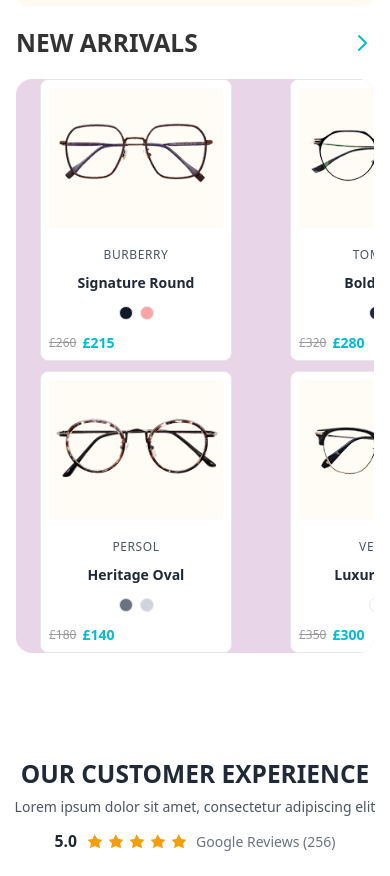
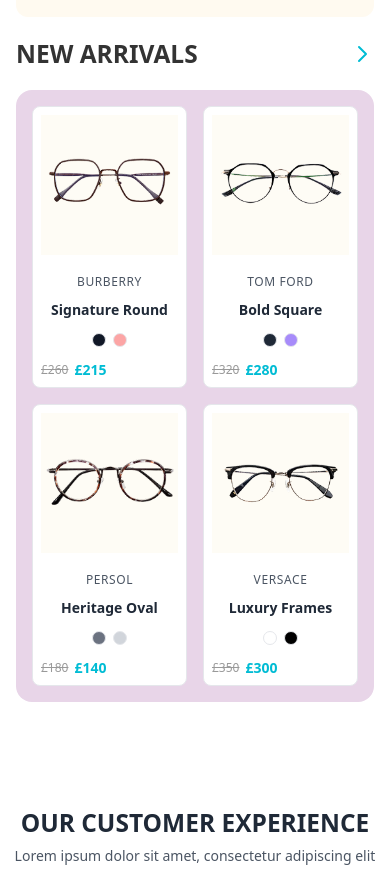
Before and after one commit to 17ishan/specs-at-home-2-, a plain HTML site: page index.html in a window 390 px wide. Shown: the part 1900-2776 px from the top of the page. Drawn offline with Linux system fonts and the light colour scheme.

Commit message:
ui updated

```diff
--- a/style.css
+++ b/style.css
@@ -790,10 +790,10 @@
   flex-shrink: 0;
   /* border: 2px solid black; */
 }
-.product-card-wrapper {
+/* .product-card-wrapper {
   width: 280px;
   /* border: 2px solid black; */
-}
+} */
 
 .product-card {
   background-color: white;
@@ -1609,26 +1609,18 @@
     gap: 2px;
   }
 
- .scroll-container {
-  display: flex;
-  flex-direction: row;
-  /* gap: px;                 small gaps between items */
-  overflow-x: auto;         /* enable horizontal scrolling */
-  -webkit-overflow-scrolling: touch; /* smooth scroll on mobile */
-  padding: 8px 0;
-}
+
 
 .product-card-wrapper {
   /* border: 1px solid black; */
   text-align: center;
   flex: 0 0 120px;          /* fixed width per card */
-  height: 290px;            /* adjust as needed */
   display: flex;
   justify-content: center;
   align-items: center;
   border-radius: 8px;
   /* box-sizing: border-box; */
-  width: 160px;
+  /* width: 160px; */
 }
 
 
@@ -1952,14 +1944,14 @@
   }
 
   /* --- Testimonials + Blogs → carousel --- */
-  .scroll-container {
+  #testimonial-cards{
     display: flex;
     overflow-x: auto;
     gap: 12px;
     padding: 0 1rem;
     scroll-snap-type: x mandatory;
   }
-  .scroll-container > * {
+  #testimonial-cards> * {
     min-width: 240px;
     scroll-snap-align: start;
   }
@@ -2499,7 +2491,7 @@
         /* padding: 20px; */
         position: relative;
         overflow: hidden;
-        width: 100%;
+        /* width: 100%; */
         box-sizing: border-box;
         /* border: 2px solid black; */
       }
@@ -2507,18 +2499,18 @@
       #new-arrivals .scroll-container {
         display: grid;
         grid-template-columns: repeat(2, 1fr);
-        gap: 10px;
+        gap: 16px;
         width: 100%;
         overflow: visible;
-        padding: 0;
+        padding: 16px;
         /* border: 2px solid black; */
       }
 
-      #new-arrivals .product-card-wrapper {
+      /* #new-arrivals .product-card-wrapper {
         max-width: 30%;
         height: auto;
         /* border: 2px solid black; */
-    }
+    } */
 
     /* Hide desktop scroll buttons */
     #new-arrivals .scroll-prev,
@@ -2540,8 +2532,8 @@
         position: relative;
         box-shadow: none;
         border: 1px solid #E5E7EB;
-        width: 80%;
-        height: auto;
+        /* width: 80%; */
+        /* height: auto; */
         display: flex;
         flex-direction: column;
         gap: 4px;
```
